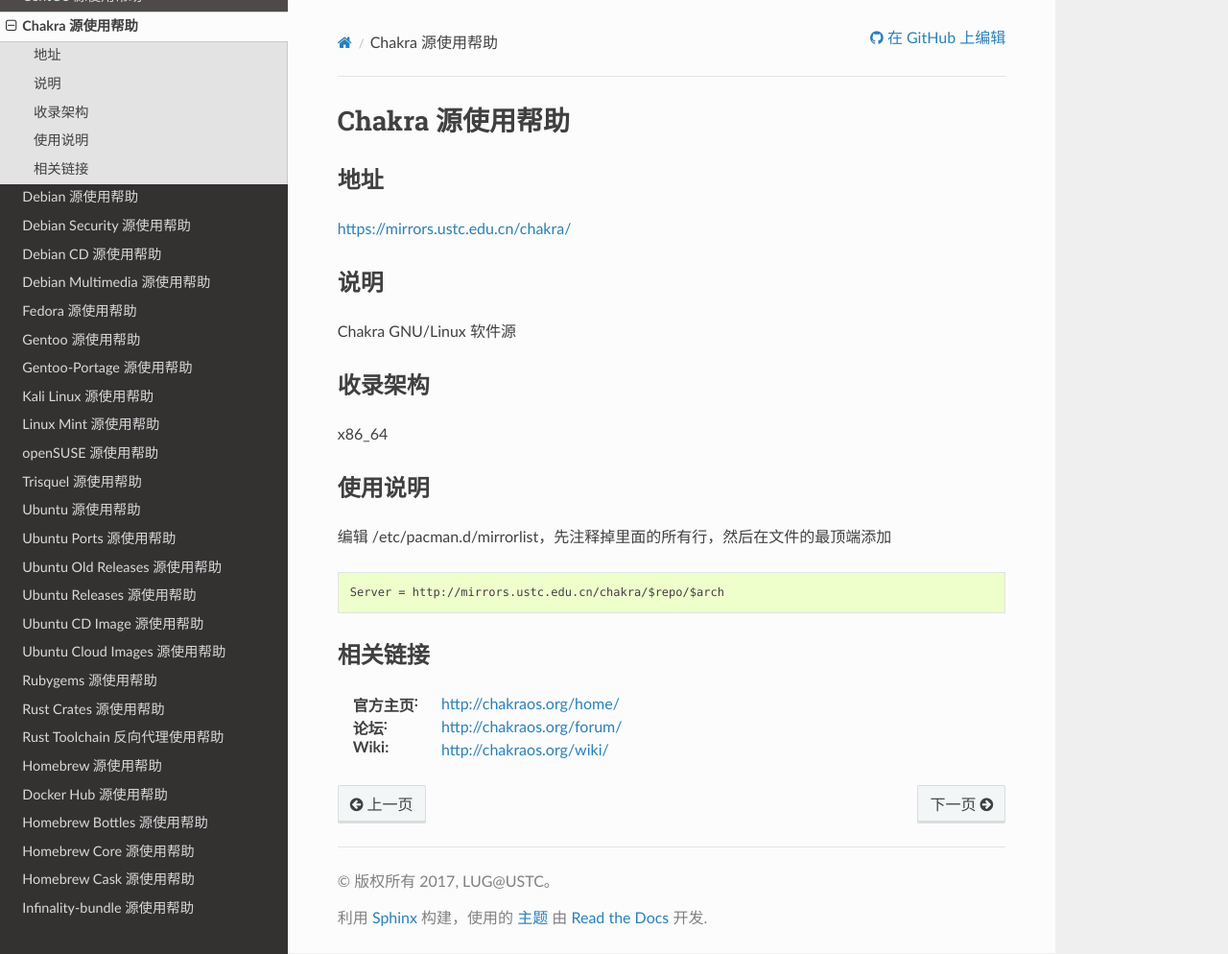
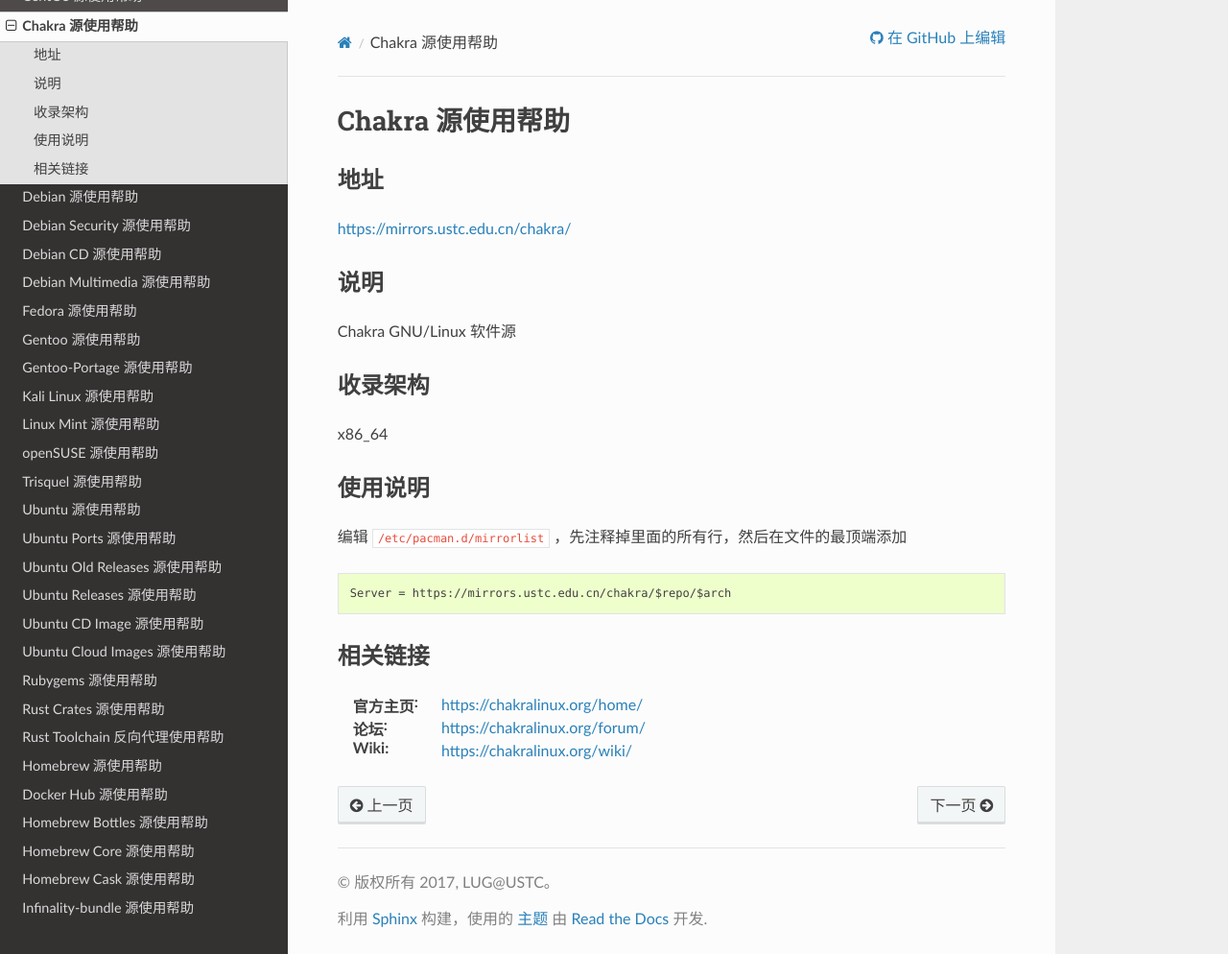
Before and after one commit to ustclug/mirrorhelp, a Sphinx documentation site: the page built from source/chakra.rst, in a window 1280 px wide and 994 px high. Shown: the whole window at 96% size. Built offline with Sphinx 7.4.7 and the Read the Docs theme 2.0.0, drawn with Linux system fonts in a browser that asks for light colours; pages that are not in the unit, such as notebooks, are missing from menus; some of the changed lines change nothing that is shown.

Commit message:
Update chakra.rst

```diff
--- a/source/chakra.rst
+++ b/source/chakra.rst
@@ -20,15 +20,15 @@
 使用说明
 ========
 
-编辑 /etc/pacman.d/mirrorlist，先注释掉里面的所有行，然后在文件的最顶端添加
+编辑 :file:`/etc/pacman.d/mirrorlist` ，先注释掉里面的所有行，然后在文件的最顶端添加
 
 ::
 
-    Server = http://mirrors.ustc.edu.cn/chakra/$repo/$arch
+    Server = https://mirrors.ustc.edu.cn/chakra/$repo/$arch
 
 相关链接
 ========
 
-:官方主页: http://chakraos.org/home/
-:论坛: http://chakraos.org/forum/
-:Wiki: http://chakraos.org/wiki/
+:官方主页: https://chakralinux.org/home/
+:论坛: https://chakralinux.org/forum/
+:Wiki: https://chakralinux.org/wiki/
```
